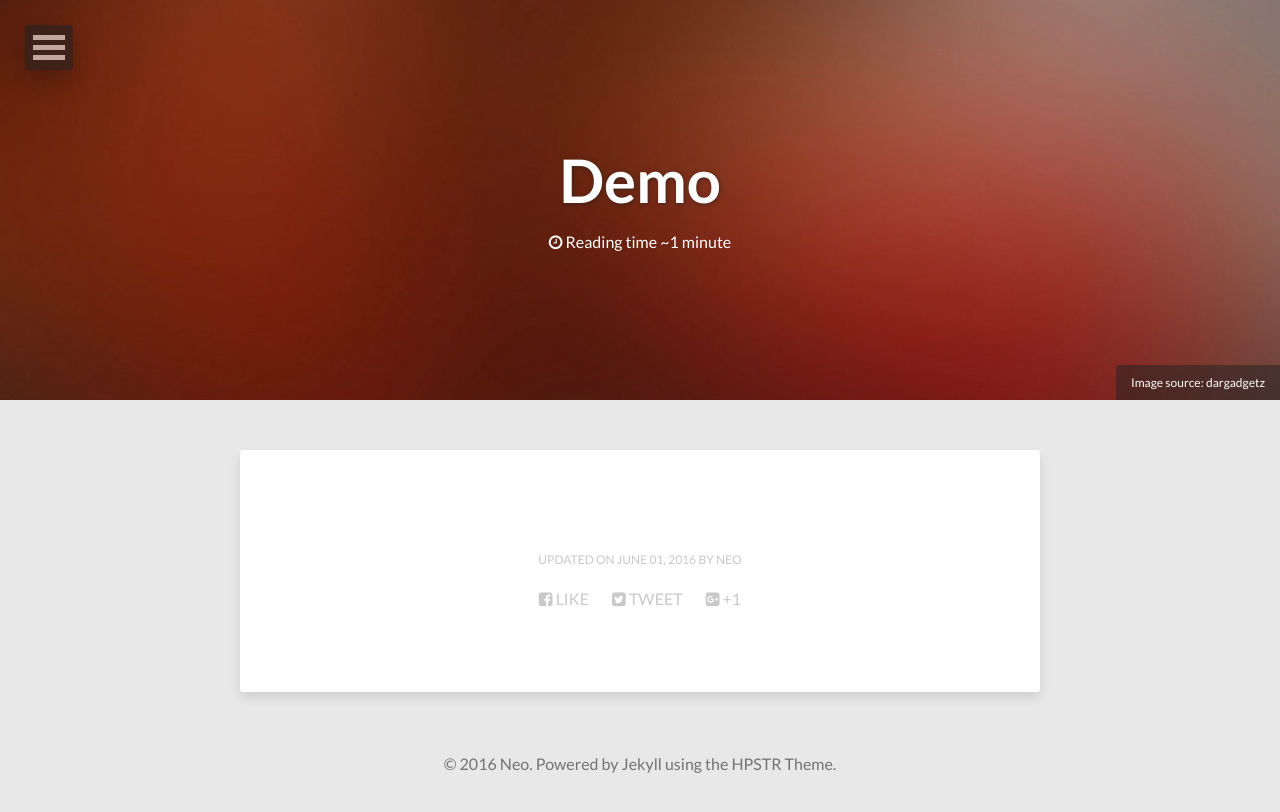
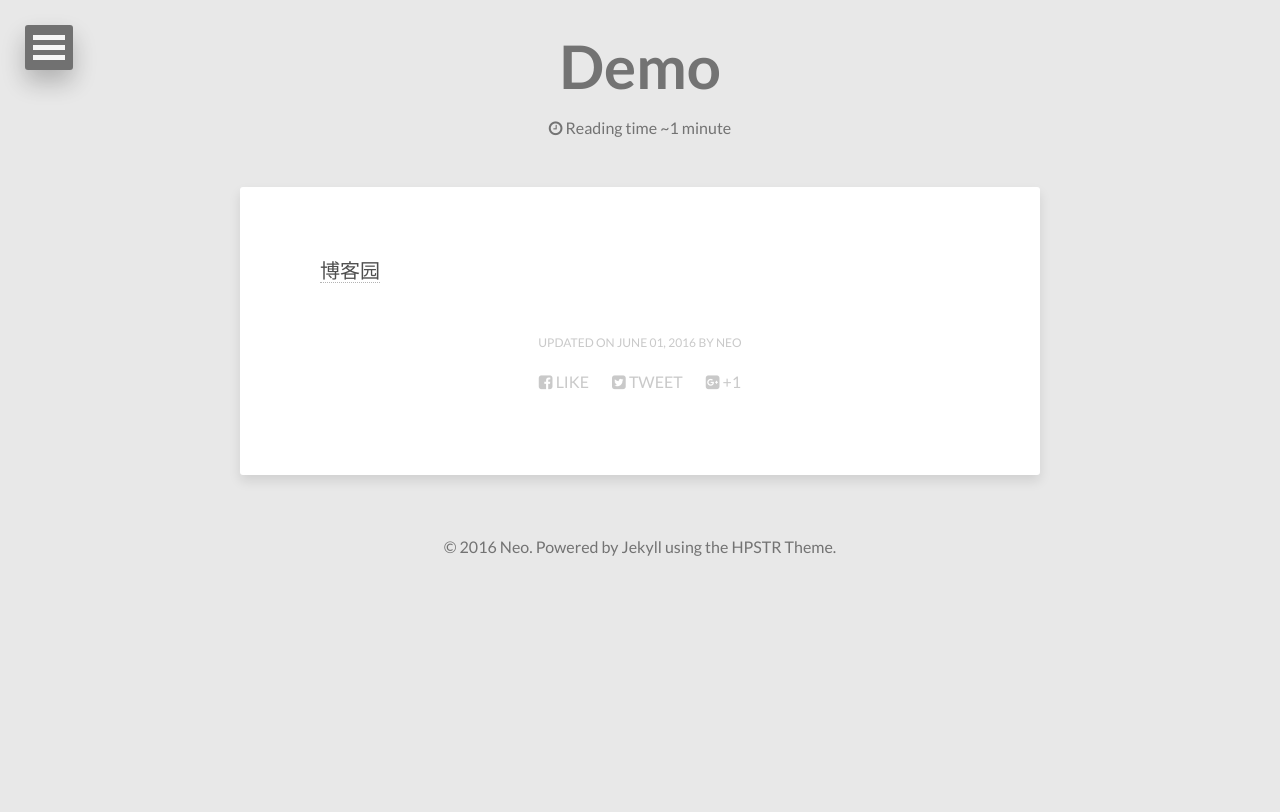
Before and after one commit to minstrelboy/minstrelboy.github.io, a Jekyll site: the page built from demo/index.md, in a window 1280 px wide. Shown: the top 812 px of the page. Built offline with Jekyll 4.4.1, drawn with Linux system fonts in a browser that asks for light colours; nearby versions of some CDN libraries.

Commit message:
Update index.md

```diff
--- a/demo/index.md
+++ b/demo/index.md
@@ -2,9 +2,8 @@
 layout: page
 title: Demo
 description: "Demo."
-image:
-  feature: abstract-11.jpg
-  credit: dargadgetz
 share: true
 modified: 2016-06-01T15:14:43-04:00
 ---
+
+<a href="http://cnblogs.com/minstrelboy">博客园</a>
```
